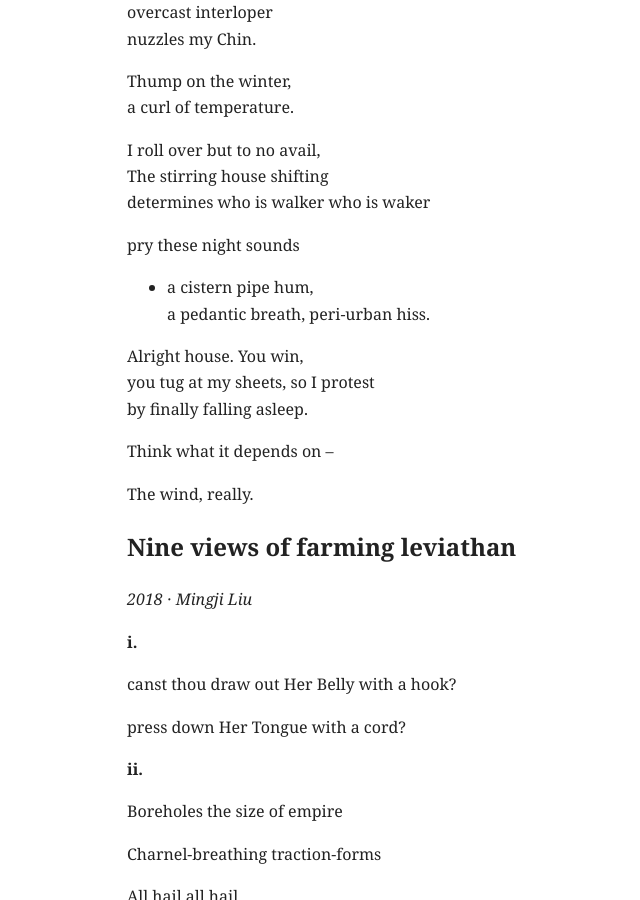
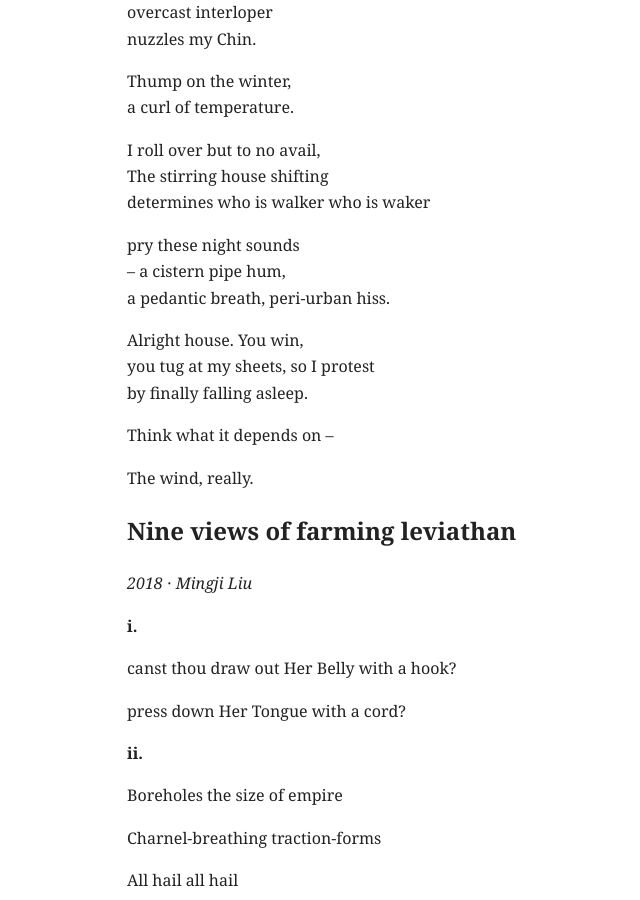
Before and after one commit to mingjiliu/mingjiliu.github.io, a Jekyll site: the page built from _poems/2018.md, in a window 1280 px wide and 900 px high, scrolled down 14151 px. Shown: the whole window, without its empty margins (197-837 px from the left). Built offline with Jekyll 4.4.1, drawn with Linux system fonts in a browser that asks for light colours.

Commit message:
Update 2018.md

```diff
--- a/_poems/2018.md
+++ b/_poems/2018.md
@@ -609,7 +609,7 @@ The stirring house shifting
 determines who is walker who is waker
 
 pry these night sounds
-- a cistern pipe hum,
+-- a cistern pipe hum,
 a pedantic breath, peri-urban hiss.
 
 Alright house. You win,
```
